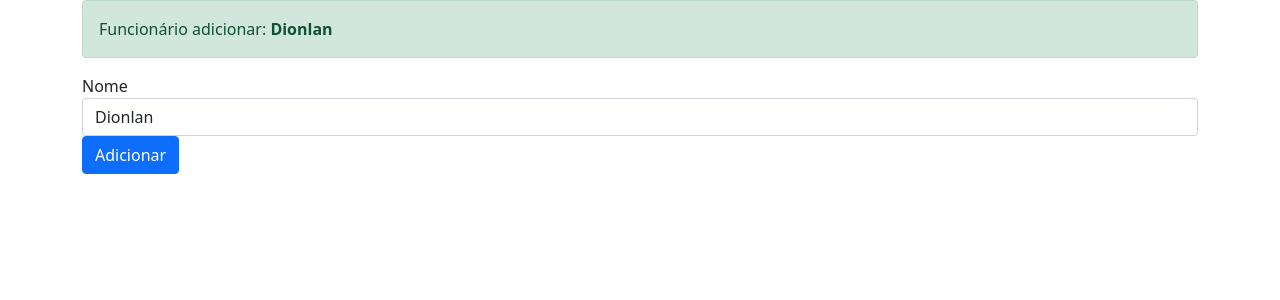
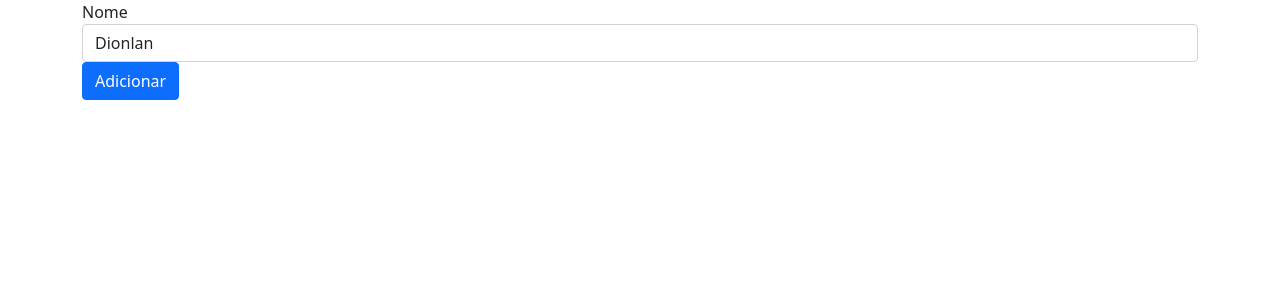
Before and after one commit to dionlan/algamoney-app, an Angular app: page / in a window 1280 px wide. Shown: the top 300 px of the page. Built offline with nearby package versions, Linux system fonts and the light colour scheme.

Commit message:
Exibindo condicionalmente com as diretivas ngIf e hidden.

```diff
--- a/src/app/app.component.html
+++ b/src/app/app.component.html
@@ -1,11 +1,11 @@
 <div class="container">
-    <div class="alert alert-success" role="alert">
+    <div class="alert alert-success" role="alert" [hidden]="!adicionado"> <!-- ou *ngIf="adicionado"-->
          Funcionário adicionar: <strong> {{ nome }} </strong>
     </div>
 
     <div class="form-group">
         <label> Nome </label>
-        <input type="text" class="form-control" [(ngModel)]="nome" >
+        <input type="text" class="form-control" [(ngModel)]="nome" (focus)="adicionado = false">
     </div>
 
         <button type="button" class="btn btn-primary" (click)="adicionar()" [disabled]="nome.length == 0"> Adicionar </button>
--- a/src/app/app.component.ts
+++ b/src/app/app.component.ts
@@ -7,8 +7,11 @@
 })
 export class AppComponent {
   nome = 'Dionlan'
+  adicionado = false;
 
   adicionar(){
-  console.log(`Adicionando ${this.nome}` )
+  console.log(`Adicionando ${this.nome}`)
+  this.adicionado = true;
+
   }
 }
```
